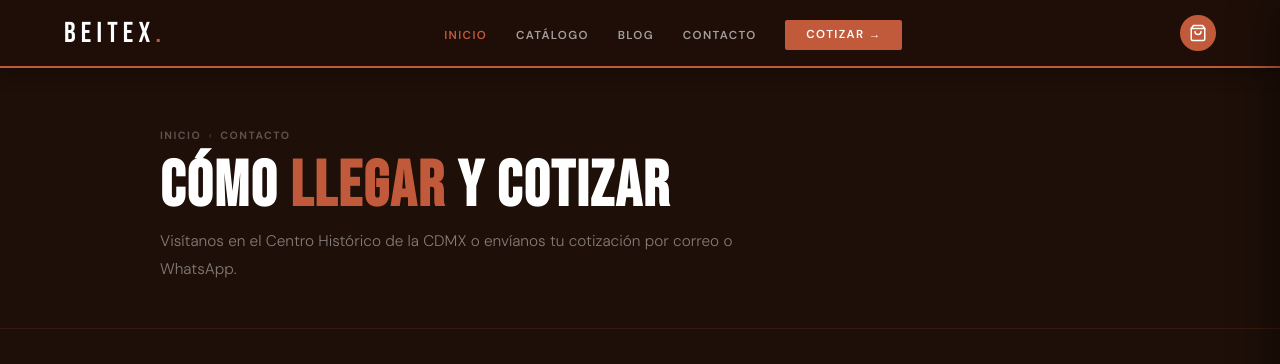
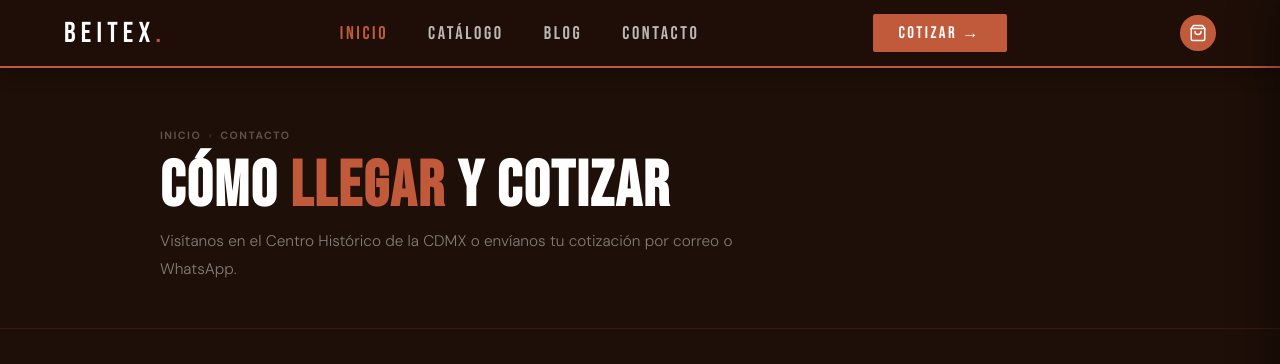
Before and after one commit to textilesbeitex/beitex-web, a plain HTML site: page contacto.html in a window 1280 px wide. Shown: the top 364 px of the page. Drawn offline with Linux system fonts and the light colour scheme.

Commit message:
Update contacto.html

```diff
--- a/contacto.html
+++ b/contacto.html
@@ -45,11 +45,11 @@ a{text-decoration:none;color:inherit}
 }
 .nav-logo{font-family:'Bebas Neue',sans-serif;font-size:1.8rem;letter-spacing:.18em;color:#fff}
 .nav-logo span{color:var(--rl)}
-.nav-links{display:flex;gap:1.8rem;list-style:none;align-items:center}
-.nav-links a{font-size:.72rem;font-weight:600;letter-spacing:.12em;text-transform:uppercase;color:rgba(255,255,255,.6);transition:.2s}
-.nav-links a:hover{color:var(--rl)}
-.nav-cta{background:var(--rl);color:#fff!important;padding:.45rem 1.3rem;border-radius:2px}
-.nav-cta:hover{background:var(--rust)!important}
+.nav-links{display:flex;gap:2.5rem;list-style:none;flex-shrink:1;min-width:0}
+.nav-links a{font-family:'Bebas Neue',sans-serif;font-size:1.15rem;letter-spacing:.14em;text-transform:uppercase;color:rgba(255,255,255,.7);transition:color .2s}
+.nav-links a:hover,.nav-links a.active{color:var(--rl)}
+.nav-cta{background:var(--rl);color:#fff;font-family:'Bebas Neue',sans-serif;font-size:1.05rem;letter-spacing:.14em;text-transform:uppercase;padding:.55rem 1.6rem;border-radius:2px;transition:background .2s;white-space:nowrap;flex-shrink:0;text-decoration:none}
+.nav-cta:hover{background:var(--rust)}
 .nav-icons{display:flex;align-items:center;gap:.8rem}
 .nav-icon-btn{display:flex;align-items:center;background:var(--rl);border:none;border-radius:50%;padding:.55rem;cursor:pointer;color:#fff;transition:background .2s;position:relative;flex-shrink:0}
 .nav-icon-btn:hover{background:var(--rust)}
@@ -494,8 +494,8 @@ footer{background:#120A04;padding:3.5rem 5% 1.8rem;border-top:2px solid rgba(192
     <li><a href="./catalogo.html">Catálogo</a></li>
     <li><a href="./blog.html">Blog</a></li>
     <li><a href="./contacto.html">Contacto</a></li>
-    <li><a href="./catalogo.html" class="nav-cta">Cotizar →</a></li>
   </ul>
+  <a href="./catalogo.html" class="nav-cta">Cotizar →</a>
   <div class="nav-icons">
     <button class="nav-icon-btn" onclick="openCart()" aria-label="Mi cotización">
       <svg width="18" height="18" viewBox="0 0 24 24" fill="none" stroke="currentColor" stroke-width="2" stroke-linecap="round" stroke-linejoin="round"><path d="M6 2L3 6v14a2 2 0 002 2h14a2 2 0 002-2V6l-3-4z"/><line x1="3" y1="6" x2="21" y2="6"/><path d="M16 10a4 4 0 01-8 0"/></svg>
@@ -570,7 +570,7 @@ footer{background:#120A04;padding:3.5rem 5% 1.8rem;border-top:2px solid rgba(192
   <div class="wrap" style="padding:0">
     <div class="f-grid">
       <div><div class="f-name">BEITEX<span>.</span></div><div class="f-tag">La Casa del Textil · Desde 2003</div><p class="f-desc">Fabricantes y distribuidores directos de telas al mayoreo en Centro Histórico CDMX.</p></div>
-      <div class="f-col"><h4>Catálogo</h4><ul><li><a href="./telas/felpa-nacional.html">Felpa Nacional</a></li><li><a href="./telas/sportock.html">Sportock</a></li><li><a href="./telas/micropique.html">Micropiqué</a></li><li><a href="./telas/jurly.html">Fourway / Jurly</a></li><li><a href="./catalogo.html">Ver todas →</a></li></ul></div>
+      <div class="f-col"><h4>Catálogo</h4><ul><li><a href="./catalogo.html">Felpa Nacional</a></li><li><a href="./catalogo.html">Sportock</a></li><li><a href="./catalogo.html">Micropiqué</a></li><li><a href="./catalogo.html">Fourway / Jurly</a></li><li><a href="./catalogo.html">Ver todas →</a></li></ul></div>
       <div class="f-col"><h4>Empresa</h4><ul><li><a href="./blog.html">Blog textil</a></li><li><a href="./contacto.html">Contacto</a></li><li><a href="./privacidad.html">Aviso de privacidad</a></li><li><a href="./no-cambios.html">No devoluciones</a></li></ul></div>
       <div class="f-col"><h4>Contacto</h4><ul><li><a href="tel:5554911568">55-5491-1568</a></li><li><a href="mailto:ventas@textilesbeitex.mx">ventas@textilesbeitex.mx</a></li><li style="color:rgba(255,255,255,.28);font-size:.74rem">Margil #6 Local-1, Centro Histórico<br/>Lun–Vie 9:30–18:00 · Sáb 9:30–15:00</li></ul></div>
     </div>
```
